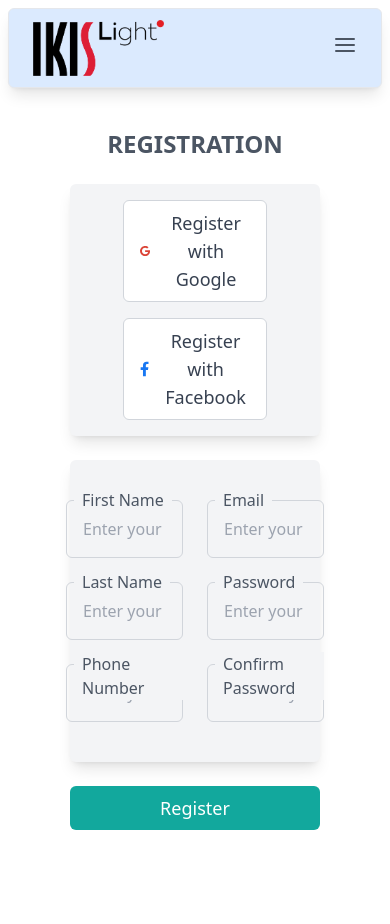
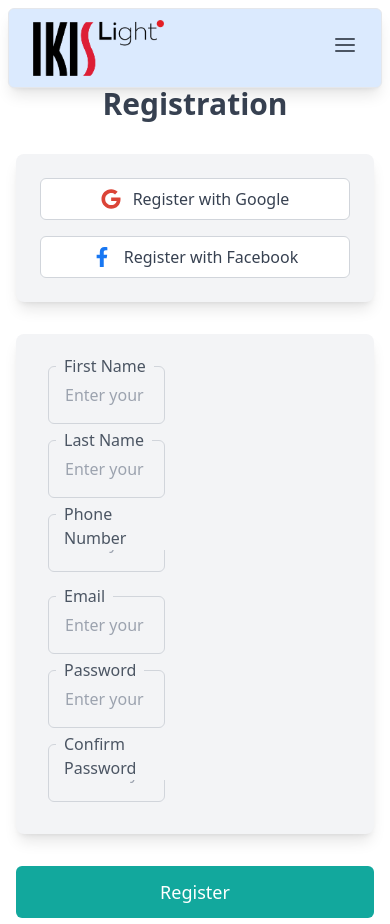
Before and after one commit to ignatIgnatov/ikis-light, a React (Create React App) app: page /register in a window 390 px wide. Before the commit the page ends 870 px from the top, so only its background shows below. Built offline with nearby package versions, Linux system fonts and the light colour scheme.

Commit message:
responsive design

```diff
--- a/src/components/auth/Login.jsx
+++ b/src/components/auth/Login.jsx
@@ -5,43 +5,50 @@ import { FaFacebookF, FaGoogle } from "react-icons/fa";
 
 const Login = () => {
   return (
-    <div className="mt-36 px-2 flex flex-col justify-center items-center">
-      <div className="w-full flex flex-col justify-center items-center gap-6">
-        <h1 className="text-2xl text-gray-600 font-semibold mb-10">SIGN IN</h1>
+    <div className="mt-20 px-4 flex flex-col justify-center items-center min-h-screen">
+      <div className="w-full max-w-2xl flex flex-col justify-center items-center gap-8">
+        <h1 className="text-3xl text-gray-700 font-bold mb-6">Sign In</h1>
 
-        <div className="w-1/3 flex flex-col justify-center items-center gap-4 p-4 shadow-lg rounded-md bg-gray-100">
+        {/* Social login buttons */}
+        <div className="w-full flex flex-col sm:flex-row justify-center items-center gap-4 p-6 shadow-lg rounded-lg bg-gray-100">
           <button
-            className="flex items-center w-full justify-center gap-3 bg-white border border-gray-300 px-4 py-2 text-lg text-gray-700 font-medium rounded-md transition-transform duration-500 transform hover:scale-105 hover:shadow-md"
-            onClick={() => console.log("Register with Google")}
+            className="flex items-center w-full sm:w-1/2 justify-center gap-3 bg-white border border-gray-300 px-4 py-2 text-base sm:text-lg text-gray-700 font-medium rounded-md transition-transform duration-300 hover:scale-105 hover:shadow-md"
+            onClick={() => console.log("Sign in with Google")}
           >
             <FaGoogle size={20} color="#DB4437" />
             Sign in with Google
           </button>
           <button
-            className="flex items-center w-full justify-center gap-3 bg-white border border-gray-300 px-4 py-2 text-lg text-gray-700 font-medium rounded-md transition-transform duration-500 transform hover:scale-105 hover:shadow-md"
-            onClick={() => console.log("Register with Facebook")}
+            className="flex items-center w-full sm:w-1/2 justify-center gap-3 bg-white border border-gray-300 px-4 py-2 text-base sm:text-lg text-gray-700 font-medium rounded-md transition-transform duration-300 hover:scale-105 hover:shadow-md"
+            onClick={() => console.log("Sign in with Facebook")}
           >
             <FaFacebookF size={20} color="#1877F2" />
             Sign in with Facebook
           </button>
         </div>
 
-        <div className="w-1/3 flex flex-col justify-center items-center gap-6  p-10 shadow-lg rounded-md bg-gray-100">
+        {/* Login form */}
+        <div className="w-full p-8 shadow-lg rounded-lg bg-gray-100">
+          <form className="flex flex-col gap-6">
             {loginFormControl.map((item) => (
               <InputComponent
+                key={item.label}
                 label={item.label}
                 type={item.type}
                 placeholder={item.placeholder}
               />
             ))}
-        </div>
-
             <button
-          className=" mb-10 inline-flex w-2/3 items-center justify-center bg-[#12A89D] px-4 py-2 text-lg text-white font-medium rounded-md transition-transform duration-500 transform hover:scale-105 hover:shadow-md"
-          onClick={() => console.log("Register")}
+              className="w-full bg-[#12A89D] text-white text-lg font-medium py-3 rounded-md transition-transform duration-300 hover:scale-105 hover:shadow-md"
+              onClick={(e) => {
+                e.preventDefault();
+                console.log("Sign in");
+              }}
             >
               Sign in
             </button>
+          </form>
+        </div>
       </div>
     </div>
   );
--- a/src/components/auth/Register.jsx
+++ b/src/components/auth/Register.jsx
@@ -8,20 +8,21 @@ import { FaFacebookF, FaGoogle } from "react-icons/fa";
 
 const Register = () => {
   return (
-    <div className="mt-32 px-2 flex flex-col justify-center items-center">
-      <div className="w-full flex flex-col justify-center items-center gap-6">
-        <h1 className="text-2xl text-gray-600 font-semibold">REGISTRATION</h1>
+    <div className="mt-20 px-4 flex flex-col justify-center items-center min-h-screen">
+      <div className="w-full max-w-4xl flex flex-col justify-center items-center gap-8">
+        <h1 className="text-3xl text-gray-700 font-bold">Registration</h1>
 
-        <div className="w-2/3 flex flex-col justify-center items-center gap-4 p-4 shadow-lg rounded-md bg-gray-100">
+        {/* Social login buttons */}
+        <div className="w-full flex flex-col sm:flex-row justify-center items-center gap-4 p-6 shadow-lg rounded-lg bg-gray-100">
           <button
-            className="flex items-center w-2/3 justify-center gap-3 bg-white border border-gray-300 px-4 py-2 text-lg text-gray-700 font-medium rounded-md transition-transform duration-500 transform hover:scale-105 hover:shadow-md"
+            className="flex items-center w-full sm:w-1/2 justify-center gap-3 bg-white border border-gray-300 px-4 py-2 text-base sm:text-lg text-gray-700 font-medium rounded-md transition-transform duration-300 hover:scale-105 hover:shadow-md"
             onClick={() => console.log("Register with Google")}
           >
             <FaGoogle size={20} color="#DB4437" />
             Register with Google
           </button>
           <button
-            className="flex items-center w-2/3 justify-center gap-3 bg-white border border-gray-300 px-4 py-2 text-lg text-gray-700 font-medium rounded-md transition-transform duration-500 transform hover:scale-105 hover:shadow-md"
+            className="flex items-center w-full sm:w-1/2 justify-center gap-3 bg-white border border-gray-300 px-4 py-2 text-base sm:text-lg text-gray-700 font-medium rounded-md transition-transform duration-300 hover:scale-105 hover:shadow-md"
             onClick={() => console.log("Register with Facebook")}
           >
             <FaFacebookF size={20} color="#1877F2" />
@@ -29,8 +30,9 @@ const Register = () => {
           </button>
         </div>
 
-        <div className="w-2/3 flex flex-row justify-center items-center gap-6 p-10 shadow-lg rounded-md bg-gray-100">
-          <div className="flex flex-col justify-center items-center gap-6">
+        {/* Registration form */}
+        <div className="w-full grid grid-cols-1 md:grid-cols-2 gap-6 p-8 shadow-lg rounded-lg bg-gray-100">
+          <div className="flex flex-col gap-4">
             {registrationFormControlFirstPart.map((item) => (
               <InputComponent
                 key={item.label}
@@ -40,7 +42,7 @@ const Register = () => {
               />
             ))}
           </div>
-          <div className="flex flex-col justify-center items-center gap-6">
+          <div className="flex flex-col gap-4">
             {registrationFormControlSecondPart.map((item) => (
               <InputComponent
                 key={item.label}
@@ -52,8 +54,9 @@ const Register = () => {
           </div>
         </div>
 
+        {/* Submit button */}
         <button
-          className=" mb-10 inline-flex w-2/3 items-center justify-center bg-[#12A89D] px-4 py-2 text-lg text-white font-medium rounded-md transition-transform duration-500 transform hover:scale-105 hover:shadow-md"
+          className="w-full max-w-2xl bg-[#12A89D] text-white text-lg font-medium py-3 rounded-md transition-transform duration-300 hover:scale-105 hover:shadow-md"
           onClick={() => console.log("Register")}
         >
           Register
--- a/src/components/home/Home.jsx
+++ b/src/components/home/Home.jsx
@@ -27,15 +27,15 @@ const BannerAd = ({ message, buttonText, buttonLink }) => {
 
   return (
     <motion.div
-      className="fixed flex flex-col gap-2 mx-6 justify-center items-center top-36 right-6 h-30 w-1/2 bg-red-500/50 text-white text-center py-4 z-50 rounded-md shadow-xl"
+      className="fixed flex flex-col gap-4 justify-center items-center top-20 right-4 sm:top-24 sm:right-8 md:top-32 md:right-12 lg:top-36 lg:right-16 xl:top-40 xl:right-20 w-11/12 sm:w-3/4 md:w-1/2 lg:w-1/3 xl:w-1/4 max-w-lg bg-red-500/80 text-white text-center p-4 sm:p-6 rounded-lg shadow-2xl z-50"
       initial={{ x: "50vh", opacity: 0 }}
       animate={{ x: 0, opacity: 1 }}
       transition={{ type: "tween", stiffness: 50, damping: 25, duration: 0.8 }}
     >
-      <p>{message}</p>
+      <p className="text-sm sm:text-base md:text-lg font-medium">{message}</p>
       <Link
         to={buttonLink}
-        className="bg-transparent border border-white text-white font-bold py-2 px-4 rounded-md transition duration-300 hover:bg-white hover:text-red-600"
+        className="bg-transparent border border-white text-white font-bold py-2 px-4 rounded-lg transition-all duration-300 hover:bg-white hover:text-red-600"
       >
         {buttonText}
       </Link>
@@ -369,10 +369,10 @@ const Home = () => {
           dynamicGradient={true}
         />
 
-        {/* <BannerWithSubBanners mainBanner={mainBanner} subBanners={subBanners} /> */}
+        <BannerWithSubBanners mainBanner={mainBanner} subBanners={subBanners} />
       </section>
 
-      <div className="fixed left-[50%] bottom-10 flex flex-col gap-4 translate-x-[-50%]">
+      {/* <div className="fixed left-[50%] bottom-10 flex flex-col gap-4 translate-x-[-50%]">
         <button
           onClick={() => handleScroll("up")}
           className="p-4 rounded-full bg-transparent text-white"
@@ -386,7 +386,7 @@ const Home = () => {
         >
           <HiChevronDown className="text-6xl text-purple-600 hover:text-purple-800" />
         </button>
-      </div>
+      </div> */}
 
       <div>
         <Footer />
```
Lines whose indentation alone changed are shown as unchanged.
